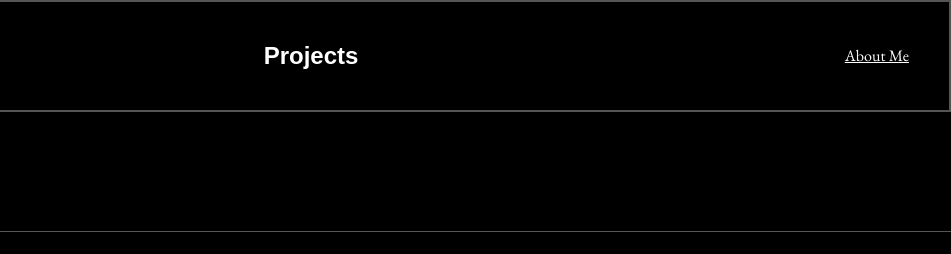
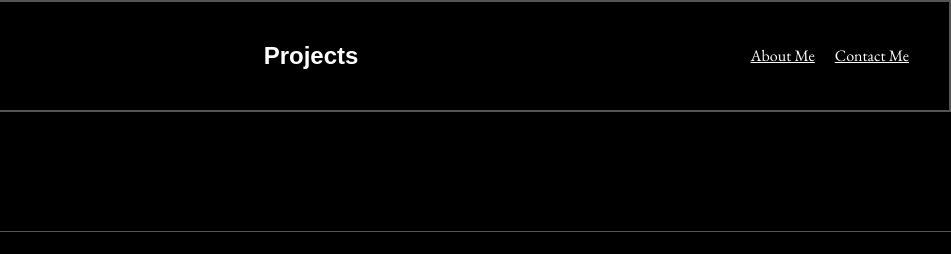
Before and after one commit to nWTeK-IT/Project-Milestone-3-Accessible---Designed, a plain HTML site: page projects.html in a window 1280 px wide. Shown: the top 254 px of the page, 329-1280 px from the left. Drawn offline with nearby package versions, Linux system fonts and the light colour scheme; a web font is replaced by a local one.

Commit message:
Add contact me page with complete HTML structure

```diff
--- a/projects.html
+++ b/projects.html
@@ -18,6 +18,7 @@
         </div>
     <nav>
       <a class="Typewrite" href="about.html">About Me</a>
+      <a class="Typewrite" href="contact-me.html">Contact Me</a>
     </nav>
       </header>
       </section>
```
Also changed, not shown: about.html (+1 -0 lines), contact-me.html (renamed from contact me.html).
